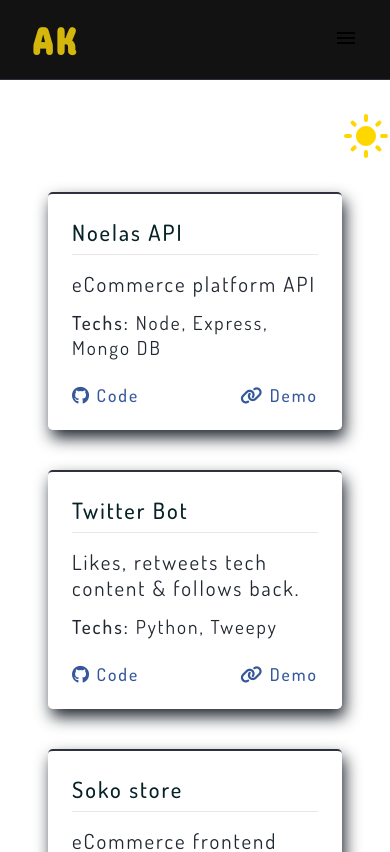
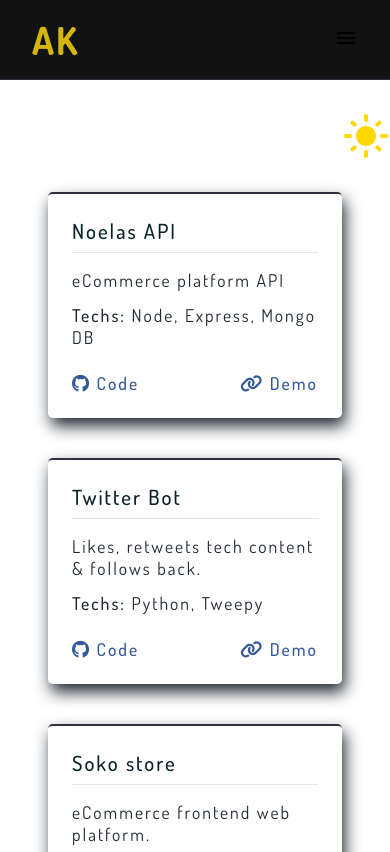
Before and after one commit to alekskimeu/my-portfolio, a Next.js app: page /projects in a window 390 px wide. Shown: the top 852 px of the page. Built offline with nearby package versions, Linux system fonts and the light colour scheme.

Commit message:
Modify font sizes

```diff
--- a/components/Header/Header.module.css
+++ b/components/Header/Header.module.css
@@ -1,5 +1,3 @@
-@import url('https://fonts.googleapis.com/css2?family=Concert+One&display=swap');
-
 .header {
     height: 5rem;
     position: fixed;
@@ -23,7 +21,6 @@
     font-size: 2.4rem;
     font-weight: 700;
     color: rgb(212, 182, 12);
-    font-family: 'Concert One', cursive;
 }
 
 .menu {
--- a/components/Hero/Hero.module.css
+++ b/components/Hero/Hero.module.css
@@ -14,7 +14,6 @@
 .hero .content {
     flex: 1;
     order: 2;
-    border: 2px solid var(--link);
     padding: 1.5rem 2rem;
     border-radius: 1rem;
     -webkit-border-radius: 1rem;
@@ -26,11 +25,10 @@
 .hero .content .title {
     margin-bottom: 1rem;
     font-size: 2rem;
-    color: var(--primary);
 }
 
 .hero .content .description {
-    font-size: 1.6rem;
+    font-size: 1.4rem;
     margin-bottom: 1.5rem;
     color: var(--text);
     line-height: 1.4;
@@ -44,7 +42,6 @@
 .hero .content .description .stack  {
     font-weight: 500;
     text-decoration: underline;
-    color: var(--link);
 }
 
 .hero .herocta {
@@ -55,7 +52,7 @@
 
 .hero .herocta h2 {
     font-weight: 500;
-    font-size: 1.5rem;
+    font-size: 1.3rem;
 }
 
 .hero .herocta a {
@@ -104,11 +101,11 @@
 
 @media screen and (max-width: 600px) {
     .hero .content .title {
-        font-size: 1.8rem;
+        font-size: 1.6rem;
     }
 
     .hero .content .description {
-        font-size: 1.4rem;
+        font-size: 1.2rem;
     }
 
     .hero .content .herocta {
@@ -116,6 +113,6 @@
     }
 
     .hero .content .herocta h2 {
-        font-size: 1.3rem;
+        font-size: 1.2rem;
     }
 }
--- a/components/Post/Post.module.css
+++ b/components/Post/Post.module.css
@@ -24,7 +24,7 @@
 .post .body .title {
     color: var(--text-light);
     font-weight: 500;
-    font-size: 1.5rem;
+    font-size: 1.4rem;
     transition: all .5s ease;
     -webkit-transition: all .5s ease;
     -moz-transition: all .5s ease;
@@ -33,7 +33,7 @@
 }
 
 .post .body .excerpt {
-    font-size: 1.4rem;
+    font-size: 1.2rem;
     margin-top: 1rem;
     color: var(--text-light);
 }
@@ -83,7 +83,7 @@
     display: flex;
     align-items: center;
     gap: 0.3rem;
-    font-size: 1.2rem;
+    font-size: 1.1rem;
     color: var(--text-light);
     opacity: .8;
 }
@@ -100,11 +100,11 @@
 
 @media screen and (max-width: 600px) {
     .post .body .title {
-        font-size: 1.4rem;
+        font-size: 1.2rem;
     }
 
     .post .body .excerpt {
-        font-size: 1.3rem;
+        font-size: 1.1rem;
     }
 
     .post .footer span{
--- a/components/Project/Project.module.css
+++ b/components/Project/Project.module.css
@@ -20,7 +20,7 @@
 
 .project .title {
     font-weight: 500;
-    font-size: 1.5rem;
+    font-size: 1.4rem;
     margin-bottom: 1rem;
     padding-bottom: 0.5rem;
     border-bottom: 1px solid rgb(231, 231, 231);
@@ -28,20 +28,20 @@
 }
 
 .project .description {
-    font-size: 1.4rem;
+    font-size: 1.3rem;
     color: var(--text-light);
     margin-bottom: .8rem;
 }
 
 .project .tech {
     margin-bottom: 1.5rem;
-    font-size: 1.2rem;
+    font-size: 1.1rem;
     color: var(--text-light);
 }
 
 .project .tech span {
     font-weight: 500;
-    font-size: 1.3rem;
+    font-size: 1.2rem;
 }
 
 .project .projectCta {
@@ -71,14 +71,14 @@
 
 @media screen and (max-width: 600px) {
     .project .title {
-        font-size: 1.4rem;
+        font-size: 1.3rem;
     }
 
     .project .description {
-        font-size: 1.3rem;
+        font-size: 1.1rem;
     }
 
     .project .tech span {
-        font-size: 1.2rem;
+        font-size: 1.1rem;
     }
 }
--- a/components/Skills/Skills.module.css
+++ b/components/Skills/Skills.module.css
@@ -11,7 +11,7 @@
 .skills .skillsWrapper .heading {
     text-align: center;
     font-weight: 500;
-    font-size: 1.5rem;
+    font-size: 1.4rem;
     margin-bottom: 1.5rem;
     padding-bottom: .3rem;
     border-bottom: 1px solid rgb(231, 231, 231);
```
